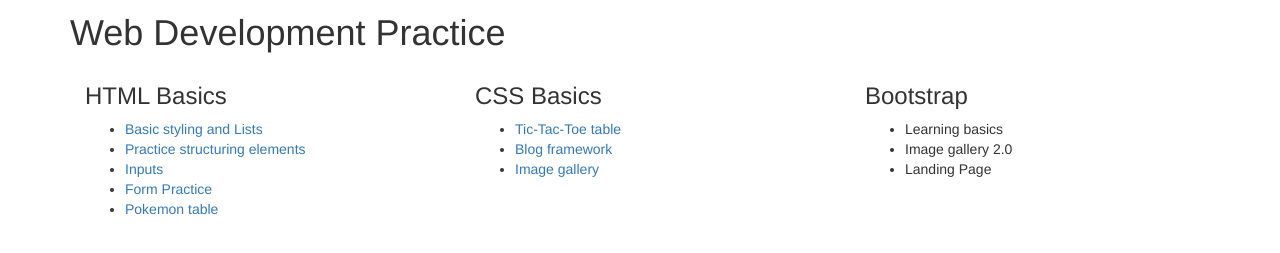
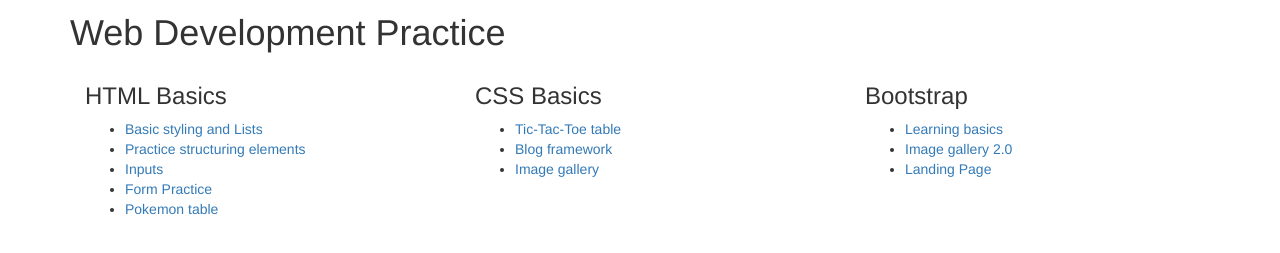
Before and after one commit to MitchMathieu/mitchmathieu.github.io, a plain HTML site: page web-dev.html in a window 1280 px wide. Shown: the part 77-330 px from the top of the page. Drawn offline with nearby package versions, Linux system fonts and the light colour scheme.

Commit message:
Update web dev: fixed links to bootstrap pages

```diff
--- a/web-dev.html
+++ b/web-dev.html
@@ -51,9 +51,9 @@
 				<div class="col-lg-4">
 					<h3>Bootstrap</h3>
 					<ul>
-						<li><a href="https://mitchmathieu.github.io/web-practice/basics.html"></a>Learning basics</li>
-						<li><a href="https://mitchmathieu.github.io/web-practice/image-gallery.html"></a>Image gallery 2.0</li>
-						<li><a href="https://mitchmathieu.github.io/web-practice/purrfect.html"></a>Landing Page</li>
+						<li><a href="https://mitchmathieu.github.io/web-practice/basics.html">Learning basics</a></li>
+						<li><a href="https://mitchmathieu.github.io/web-practice/image-gallery.html">Image gallery 2.0</a></li>
+						<li><a href="https://mitchmathieu.github.io/web-practice/purrfect.html">Landing Page</a></li>
 					</ul>
 				</div>
 
```
